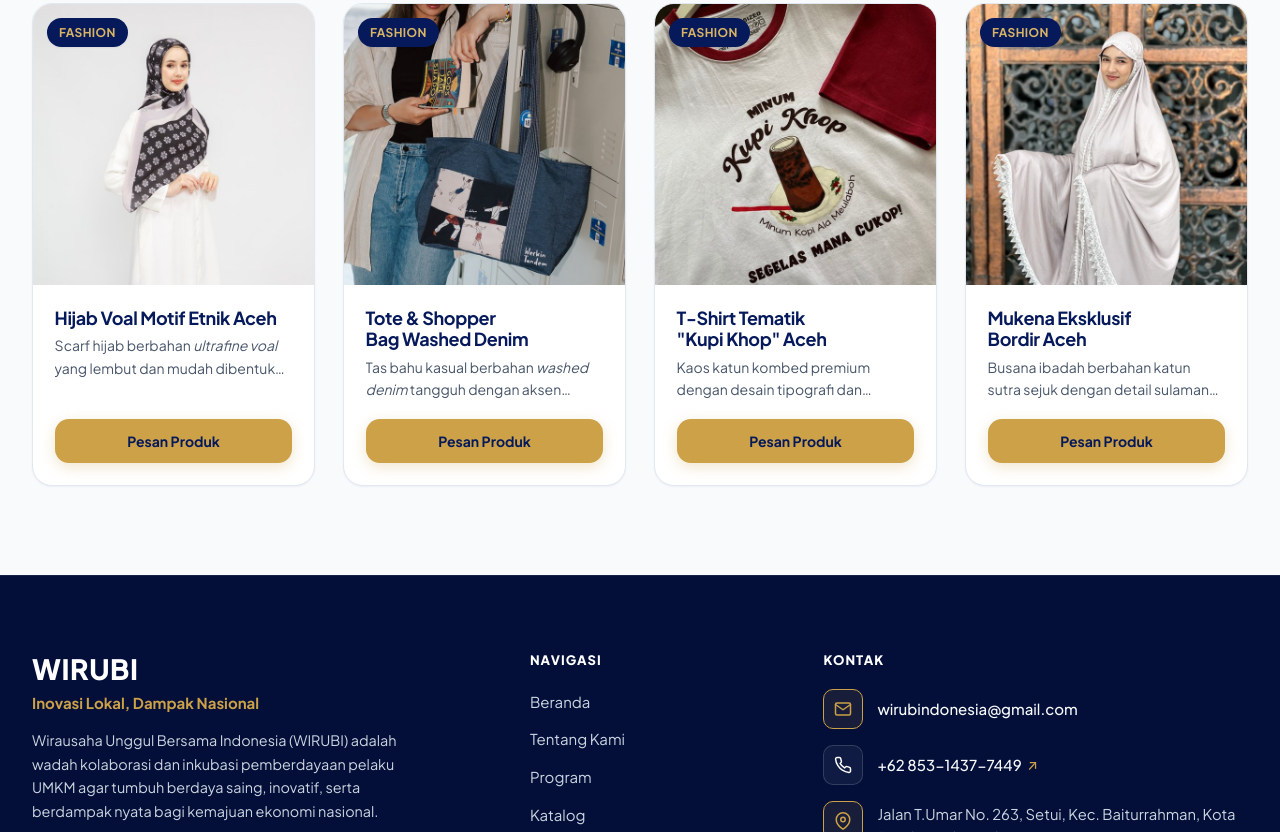
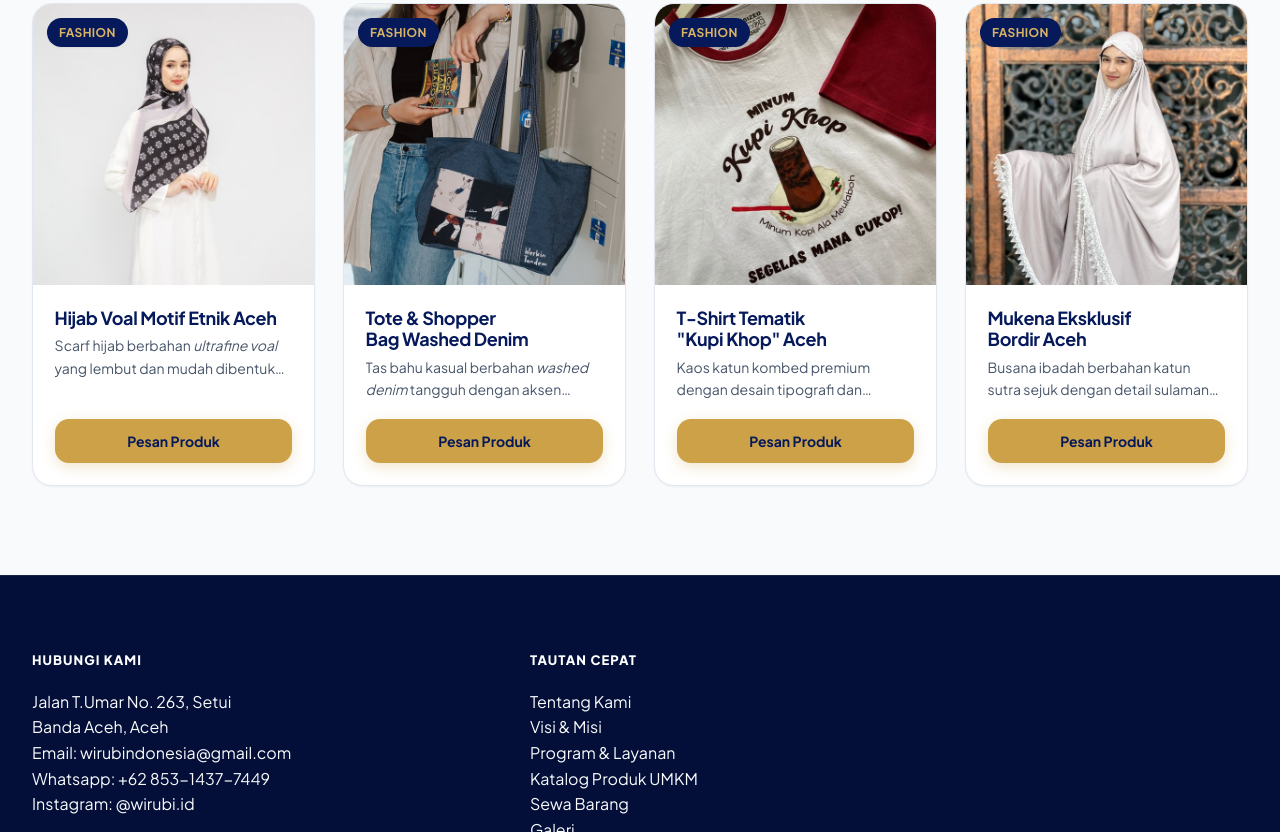
Before and after one commit to webnaturalaceh-cmyk/wirubi, a plain HTML site: page katalog-produk.html in a window 1280 px wide. Shown: the part 1968-2800 px from the top of the page. Drawn offline with Linux system fonts and the light colour scheme.

Commit message:
Update katalog-produk.html

```diff
--- a/katalog-produk.html
+++ b/katalog-produk.html
@@ -67,7 +67,28 @@
           <nav aria-label="Navigasi Utama">
             <ul class="nav-menu" role="list">
               <li><a href="index.html#beranda" class="nav-link">Beranda</a></li>
-              <li><a href="index.html#tentang" class="nav-link">Tentang Kami</a></li>
+              <li class="nav-dropdown">
+                <button
+                  type="button"
+                  class="nav-link nav-dropdown__toggle"
+                  aria-expanded="false"
+                  aria-haspopup="true"
+                  data-dropdown="tentang"
+                >
+                  <span>Tentang Kami</span>
+                  <svg class="nav-dropdown__arrow" width="16" height="16" viewBox="0 0 24 24" fill="none" stroke="currentColor" stroke-width="2.25" stroke-linecap="round" stroke-linejoin="round" aria-hidden="true">
+                    <polyline points="6 9 12 15 18 9"/>
+                  </svg>
+                </button>
+                <ul class="nav-dropdown__menu" role="list" aria-label="Sub-menu Tentang Kami">
+                  <li>
+                    <a href="index.html#tentang" class="nav-dropdown__item">Profil WIRUBI</a>
+                  </li>
+                  <li>
+                    <a href="index.html#visi-misi" class="nav-dropdown__item">Visi &amp; Misi</a>
+                  </li>
+                </ul>
+              </li>
               <li><a href="index.html#program" class="nav-link">Program</a></li>
               <li class="nav-dropdown">
                 <button
@@ -77,6 +98,7 @@
                   aria-haspopup="true"
                   aria-current="true"
                   data-active-page="true"
+                  data-dropdown="katalog"
                 >
                   <span>Katalog</span>
                   <svg class="nav-dropdown__arrow" width="16" height="16" viewBox="0 0 24 24" fill="none" stroke="currentColor" stroke-width="2.25" stroke-linecap="round" stroke-linejoin="round" aria-hidden="true">
@@ -700,92 +722,37 @@
   </main>
 
   <!-- ====================================================================
-       KONTAK & FOOTER (#kontak) — 4-Column Dark Footer (#030F38)
+       KONTAK & FOOTER (#kontak) — 2-Column Minimalist Blue Gradient Footer
        ==================================================================== -->
   <footer id="kontak" class="contact-footer" aria-labelledby="kontak-heading">
     <div class="container">
       <div class="footer-grid">
-        <!-- Kolom 1: Brand -->
-        <div class="footer-col footer-col--brand">
-          <h2 id="kontak-heading" class="footer-brand__title">WIRUBI</h2>
-          <p class="footer-brand__tagline">Inovasi Lokal, Dampak Nasional</p>
-          <p class="footer-brand__desc">
-            Wirausaha Unggul Bersama Indonesia (WIRUBI) adalah wadah kolaborasi dan inkubasi pemberdayaan pelaku UMKM agar tumbuh berdaya saing, inovatif, serta berdampak nyata bagi kemajuan ekonomi nasional.
-          </p>
-          <div class="footer-social">
-            <a
-              href="https://www.instagram.com/wirubi.id?utm_source=ig_web_button_share_sheet&amp;cplk=ZDNlZDc0MzIxNw=="
-              target="_blank"
-              rel="noopener noreferrer"
-              class="footer-social-btn"
-              aria-label="Instagram Resmi WIRUBI (@wirubi.id)"
-            >
-              <svg width="18" height="18" viewBox="0 0 24 24" fill="none" stroke="currentColor" stroke-width="2" stroke-linecap="round" stroke-linejoin="round" aria-hidden="true">
-                <rect x="2" y="2" width="20" height="20" rx="5" ry="5"/>
-                <path d="M16 11.37A4 4 0 1 1 12.63 8 4 4 0 0 1 16 11.37z"/>
-                <line x1="17.5" y1="6.5" x2="17.51" y2="6.5"/>
-              </svg>
-            </a>
-          </div>
+        <!-- Kolom Kiri: HUBUNGI KAMI (Rata Kiri) -->
+        <div class="footer-col footer-col--left">
+          <h2 id="kontak-heading" class="footer-col__heading">HUBUNGI KAMI</h2>
+          <ul class="footer-plain-list" role="list">
+            <li>Jalan T.Umar No. 263, Setui</li>
+            <li>Banda Aceh, Aceh</li>
+            <li>Email: <a href="mailto:wirubindonesia@gmail.com">wirubindonesia@gmail.com</a></li>
+            <li>Whatsapp: <a href="https://wa.me/6285314377449" target="_blank" rel="noopener noreferrer">+62 853-1437-7449</a></li>
+            <li>Instagram: <a href="https://www.instagram.com/wirubi.id?utm_source=ig_web_button_share_sheet&amp;cplk=ZDNlZDc0MzIxNw==" target="_blank" rel="noopener noreferrer">@wirubi.id</a></li>
+          </ul>
         </div>
 
-        <!-- Kolom 2: Navigasi -->
-        <div class="footer-col">
-          <h3 class="footer-col__heading">NAVIGASI</h3>
-          <nav aria-label="Tautan Navigasi Footer">
-            <ul class="footer-nav-list" role="list">
-              <li><a href="index.html#beranda">Beranda</a></li>
+        <!-- Kolom Kanan: TAUTAN CEPAT (Rata Kanan) -->
+        <div class="footer-col footer-col--right">
+          <h2 class="footer-col__heading">TAUTAN CEPAT</h2>
+          <nav aria-label="Tautan Cepat Footer">
+            <ul class="footer-plain-list" role="list">
               <li><a href="index.html#tentang">Tentang Kami</a></li>
-              <li><a href="index.html#program">Program</a></li>
-              <li><a href="katalog-produk.html">Katalog</a></li>
+              <li><a href="index.html#visi-misi">Visi &amp; Misi</a></li>
+              <li><a href="index.html#program">Program &amp; Layanan</a></li>
+              <li><a href="katalog-produk.html">Katalog Produk UMKM</a></li>
+              <li><a href="sewa-barang.html">Sewa Barang</a></li>
               <li><a href="index.html#galeri">Galeri</a></li>
-              <li><a href="index.html#partner">Partner</a></li>
+              <li><a href="index.html#partner">Mitra</a></li>
             </ul>
           </nav>
-        </div>
-
-        <!-- Kolom 3: Kontak (Email, WhatsApp, Alamat) -->
-        <div class="footer-col">
-          <h3 class="footer-col__heading">KONTAK</h3>
-          <ul class="footer-contact-list" role="list">
-            <li class="footer-contact-item">
-              <span class="footer-contact-icon footer-contact-icon--gold" aria-hidden="true">
-                <svg width="18" height="18" viewBox="0 0 24 24" fill="none" stroke="currentColor" stroke-width="2" stroke-linecap="round" stroke-linejoin="round">
-                  <path d="M4 4h16c1.1 0 2 .9 2 2v12c0 1.1-.9 2-2 2H4c-1.1 0-2-.9-2-2V6c0-1.1.9-2 2-2z"/>
-                  <polyline points="22,6 12,13 2,6"/>
-                </svg>
-              </span>
-              <a href="mailto:wirubindonesia@gmail.com" class="footer-contact-link">
-                wirubindonesia@gmail.com
-              </a>
-            </li>
-            <li class="footer-contact-item">
-              <span class="footer-contact-icon" aria-hidden="true">
-                <svg width="18" height="18" viewBox="0 0 24 24" fill="none" stroke="currentColor" stroke-width="2" stroke-linecap="round" stroke-linejoin="round">
-                  <path d="M22 16.92v3a2 2 0 0 1-2.18 2 19.79 19.79 0 0 1-8.63-3.07 19.5 19.5 0 0 1-6-6 19.79 19.79 0 0 1-3.07-8.67A2 2 0 0 1 4.11 2h3a2 2 0 0 1 2 1.72 12.84 12.84 0 0 0 .7 2.81 2 2 0 0 1-.45 2.11L8.09 9.91a16 16 0 0 0 6 6l1.27-1.27a2 2 0 0 1 2.11-.45 12.84 12.84 0 0 0 2.81.7A2 2 0 0 1 22 16.92z"/>
-                </svg>
-              </span>
-              <a
-                href="https://wa.me/6285314377449"
-                target="_blank"
-                rel="noopener noreferrer"
-                class="footer-contact-link"
-              >
-                +62 853-1437-7449 <span class="footer-contact-arrow" aria-hidden="true">↗</span>
-              </a>
-            </li>
-            <li class="footer-contact-item footer-contact-item--address">
-              <span class="footer-contact-icon footer-contact-icon--gold" aria-hidden="true">
-                <svg width="18" height="18" viewBox="0 0 24 24" fill="none" stroke="currentColor" stroke-width="2" stroke-linecap="round" stroke-linejoin="round">
-                  <path d="M21 10c0 7-9 13-9 13s-9-6-9-13a9 9 0 0 1 18 0z"/>
-                  <circle cx="12" cy="10" r="3"/>
-                </svg>
-              </span>
-              <span class="footer-contact-text">
-                Jalan T.Umar No. 263, Setui, Kec. Baiturrahman, Kota Banda Aceh, Aceh.
-              </span>
-            </li>
-          </ul>
         </div>
       </div>
 
```
